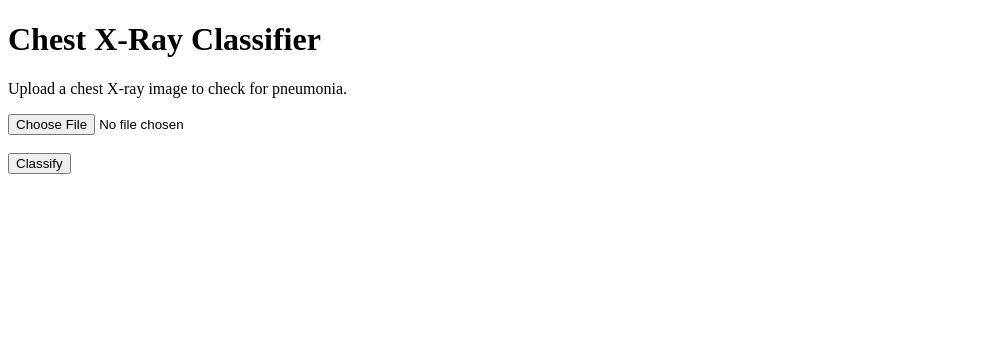
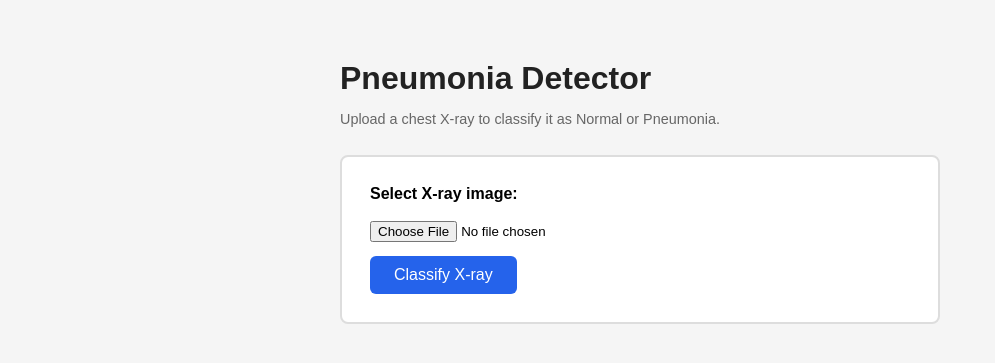
Before and after one commit to david-umali/pediatric-pneumonia-detector, a Flask app: page / in a window 1280 px wide. Shown: the top 363 px of the page, without its empty margins (0-995 px from the left). Run offline with Flask 3, Linux system fonts and the light colour scheme.

Commit message:
[FEATURE] Improve Prediction Interface and Upload Handling
Description:
  Display prediction results and upload errors in a styled HTML template.

  - Add styling for the upload form and prediction results
  - Render classification labels and scores on the upload page
  - Color-code Normal and Pneumonia results
  - Handle missing uploads and empty filenames

```diff
--- a/app.py
+++ b/app.py
@@ -9,9 +9,9 @@ app = Flask(__name__)
 # Load model once when the application starts
 model = load_model("model/cnn_best_100.h5")
 
-# Get model input dimensions
+# Get model input dimensions dynamically from model
 input_height = model.input_shape[1]
-input_width = model.input_shape[2]
+input_width  = model.input_shape[2]
 
 print(f"Model input size: {input_width} x {input_height}")
 
@@ -23,13 +23,16 @@ def index():
 
 @app.route("/predict", methods=["POST"])
 def predict():
+    if "file" not in request.files or request.files["file"].filename == "":
+        return render_template("index.html", error="Please select an image file.")
+
     file = request.files["file"]
 
     # Load and preprocess image
     img = Image.open(io.BytesIO(file.read())).convert("RGB")
     img = img.resize((input_width, input_height))
 
-    img_array = np.array(img)
+    img_array = np.array(img, dtype=np.float32)
     img_array = np.expand_dims(img_array, axis=0)
     img_array = img_array / 255.0
 
@@ -38,16 +41,9 @@ def predict():
     score = float(prediction[0][0])
 
     # Classify
-    if score < 0.5:
-        label = "NORMAL"
-    else:
-        label = "PNEUMONIA"
+    label = "PNEUMONIA" if score >= 0.5 else "NORMAL"
 
-    return f"""
-    <h2>Prediction: {label}</h2>
-    <p>Score: {score:.4f}</p>
-    <a href="/">Test another image</a>
-    """
+    return render_template("index.html", label=label, score=round(score, 4))
 
 
 if __name__ == "__main__":
--- a/templates/index.html
+++ b/templates/index.html
@@ -1,16 +1,85 @@
 <!DOCTYPE html>
-<html>
+<html lang="en">
 <head>
+  <meta charset="UTF-8" />
   <title>Pneumonia Detector</title>
+  <style>
+    body {
+      font-family: Arial, sans-serif;
+      max-width: 600px;
+      margin: 60px auto;
+      padding: 0 20px;
+      background: #f5f5f5;
+    }
+    h1 { color: #222; margin-bottom: 6px; }
+    p.sub { color: #666; margin-bottom: 28px; font-size: 0.9rem; }
+
+    .upload-box {
+      background: white;
+      border: 2px solid #ddd;
+      border-radius: 8px;
+      padding: 28px;
+    }
+    input[type="file"] { margin-bottom: 14px; display: block; }
+
+    button {
+      padding: 10px 24px;
+      background: #2563eb;
+      color: white;
+      border: none;
+      border-radius: 6px;
+      font-size: 1rem;
+      cursor: pointer;
+    }
+    button:hover { background: #1d4ed8; }
+
+    .result {
+      margin-top: 24px;
+      padding: 20px 24px;
+      border-radius: 8px;
+      background: white;
+      border: 2px solid #ddd;
+    }
+    .result.NORMAL    { border-color: #16a34a; }
+    .result.PNEUMONIA { border-color: #dc2626; }
+
+    .result h2 { margin: 0 0 8px; }
+    .result.NORMAL    h2 { color: #16a34a; }
+    .result.PNEUMONIA h2 { color: #dc2626; }
+
+    .result p { margin: 0; color: #555; font-size: 0.9rem; }
+    .error { color: #dc2626; margin-top: 12px; font-size: 0.9rem; }
+  </style>
 </head>
 <body>
-  <h1>Chest X-Ray Classifier</h1>
-  <p>Upload a chest X-ray image to check for pneumonia.</p>
+  <h1>Pneumonia Detector</h1>
+  <p class="sub">Upload a chest X-ray to classify it as Normal or Pneumonia.</p>
 
-  <form action="/predict" method="POST" enctype="multipart/form-data">
-    <input type="file" name="file" accept=".png,.jpg,.jpeg" required />
-    <br><br>
-    <button type="submit">Classify</button>
-  </form>
+  <div class="upload-box">
+    <form action="/predict" method="POST" enctype="multipart/form-data">
+      <label for="file"><strong>Select X-ray image:</strong></label><br><br>
+      <input type="file" id="file" name="file" accept=".png,.jpg,.jpeg" required />
+      <button type="submit">Classify X-ray</button>
+    </form>
+
+    {% if error %}
+      <p class="error">⚠ {{ error }}</p>
+    {% endif %}
+  </div>
+
+  {% if label %}
+  <div class="result {{ label }}">
+    <h2>{{ label }}</h2>
+    <p>Sigmoid score: <strong>{{ score }}</strong></p>
+    <p style="margin-top:8px">
+      {% if label == "PNEUMONIA" %}
+        Signs of pneumonia detected. Please consult a medical professional.
+      {% else %}
+        No signs of pneumonia detected.
+      {% endif %}
+    </p>
+  </div>
+  {% endif %}
+
 </body>
 </html>
```
